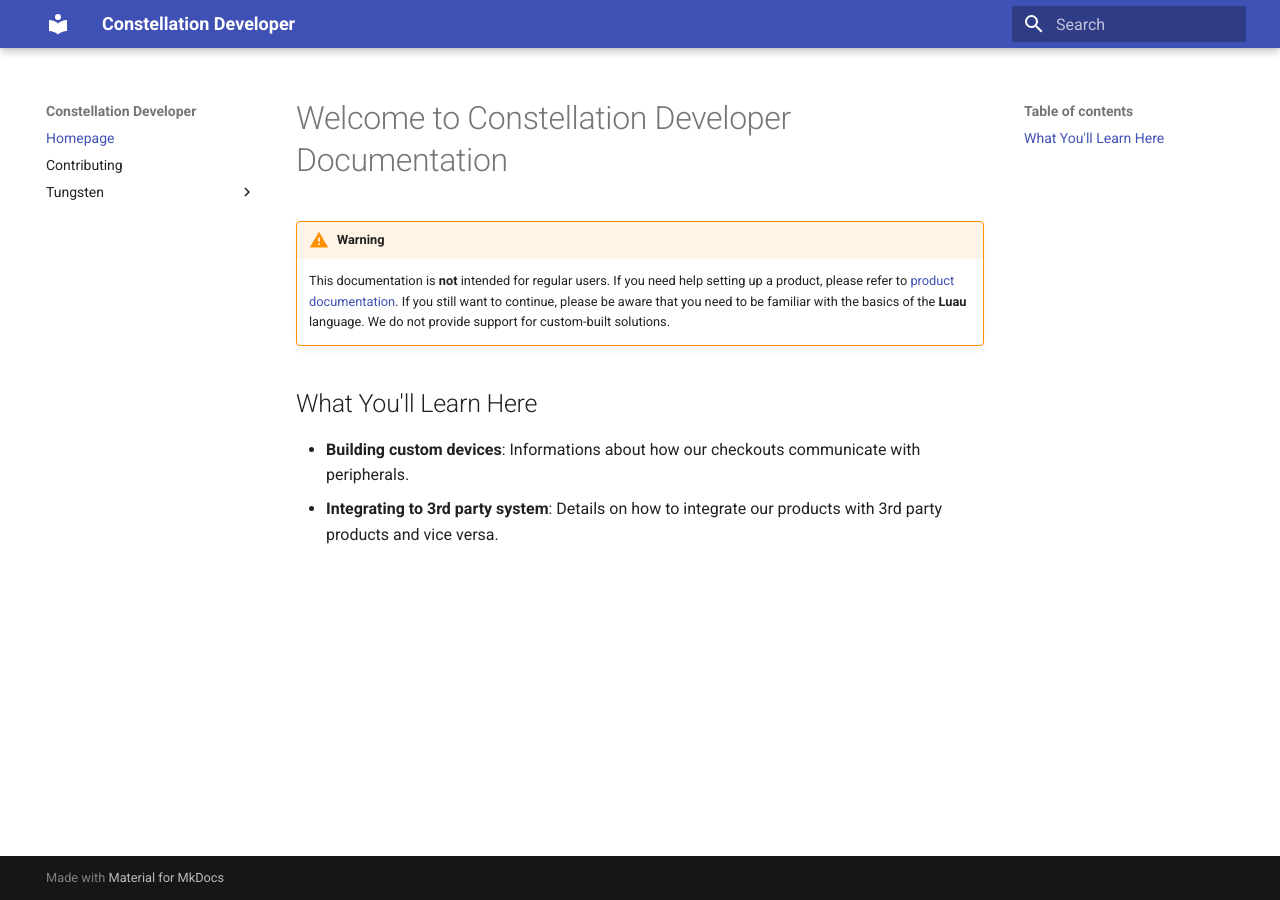
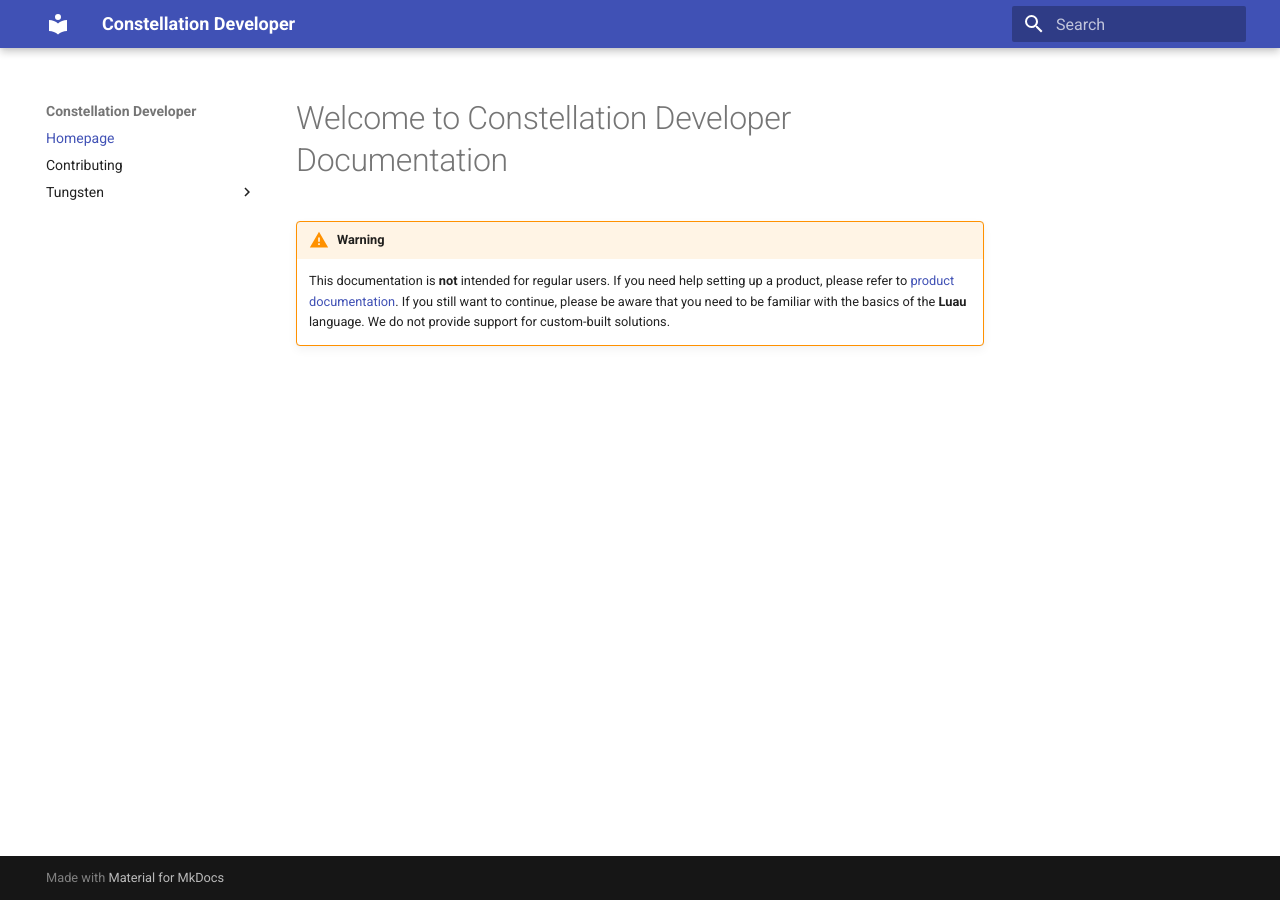
Before and after one commit to kzx1337/constellation-developer-portal, an MkDocs documentation site: the page built from docs/index.md, in a window 1280 px wide. Built offline with MkDocs 1.6.1 and Material for MkDocs 9.7.7, drawn with Linux system fonts in a browser that asks for light colours.

Commit message:
modified index and receiptprinter

```diff
--- a/docs/index.md
+++ b/docs/index.md
@@ -2,9 +2,3 @@
 
 !!! warning
     This documentation is **not** intended for regular users. If you need help setting up a product, please refer to [product documentation](https://docs.constellationgroup.site). If you still want to continue, please be aware that you need to be familiar with the basics of the **Luau** language. We do not provide support for custom-built solutions.
-
-
-## What You'll Learn Here
-
-- **Building custom devices**: Informations about how our checkouts communicate with peripherals.
-- **Integrating to 3rd party system**: Details on how to integrate our products with 3rd party products and vice versa.
--- a/docs/tungsten/receiptprinter.md
+++ b/docs/tungsten/receiptprinter.md
@@ -1,6 +1,6 @@
 # Receipt Printer in Tungsten Self-Checkouts
 
-Receipt printer support in tungsten allows easy printing of transaction receipts with error handling through the Built-in Printer API.
+Receipt printer support in tungsten allows easy printing with error handling through the Built-in Printer API.
 
 ## Purposes of receipt printer
 
```
